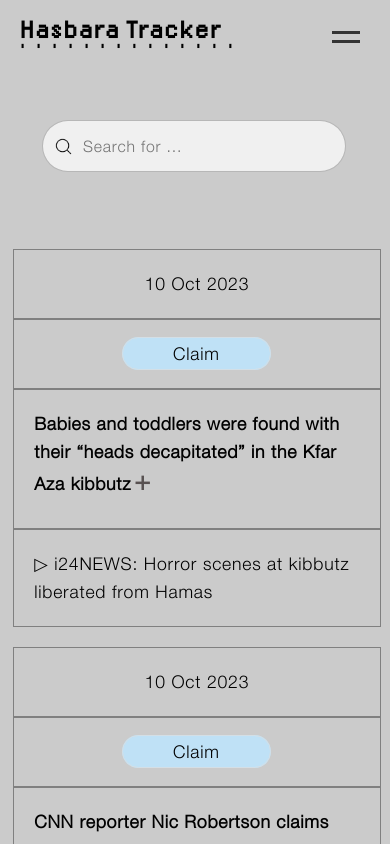
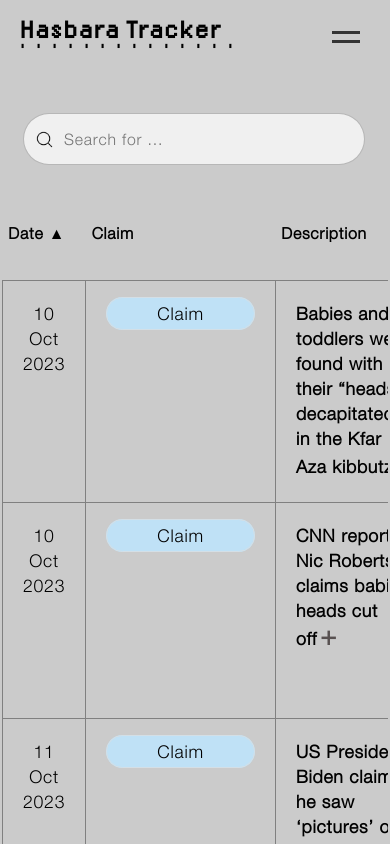
Before and after one commit to tamtzekin/hasbara-tracker, a React (Create React App) app: page /tracker in a window 390 px wide. Shown: the top 844 px of the page. Built offline with nearby package versions, Linux system fonts and the light colour scheme.

Commit message:
tracker layout on desktop + mob

```diff
--- a/src/App.css
+++ b/src/App.css
@@ -120,19 +120,6 @@ button.dotted {
     width: 90%;
 }
 
-
-
-
-
-
-
-
-
-
-
-
-/* Add this to your existing CSS file or create a new one */
-
 .mobile-menu {
     display: none;
   }
@@ -175,8 +162,7 @@ button.dotted {
 
 
 
-
-  /* Media query for mobile menu */
+/* Mobile devices (portrait and landscape) */
 @media only screen and (max-width: 768px) {
     .mobile-menu {
       /* display: flex;
@@ -208,15 +194,7 @@ button.dotted {
     .mobile-menu .hamburger-icon {
         display: flex;
     }
-}
 
-
-
-
-
-
-/* Mobile devices (portrait and landscape) */
-@media only screen and (max-width: 768px) {
     body {
         font-size: 1.1em;
     }
@@ -226,8 +204,8 @@ button.dotted {
     }
 
     .content-container {
-        margin: 15% 4% 0 -17%;
-        line-height: 28px;
+        /* margin: 15% 4% 0 -17%; */
+        /* line-height: 28px; */
     }
 
     .filters {
@@ -240,9 +218,6 @@ button.dotted {
         margin-left: 2%;
     }
 
-    .investigating {
-        padding: 5.5px;
-    }
 /*
     h1 {
         margin-left: -15%;
@@ -251,15 +226,13 @@ button.dotted {
 
     h2 {
         font-size: 1em;
-        /* position: sticky; */
     }
 
     .navbar {
         display: none;
     }
+}
 
-
-  }
 
   /* Tablets and small desktops */
   @media only screen and (min-width: 577px) and (max-width: 767px) {
--- a/src/components/Homepage.js
+++ b/src/components/Homepage.js
@@ -17,7 +17,7 @@ const Homepage = () => {
 
         <span className="content-container">
             <h2>About</h2>
-                <span className="home-text">We’re working on documenting and debunking claims made by the Israeli regime during its most recent – and unprecedented – genocidal campaign in Gaza since 7 Oct 2023. The Israeli settler-colony continues to spread disinformation to manufacture consent for ethnic cleansing and land theft, as it has since the Nakba. Our aim is to centralise this information.</span>
+                <span className="home-text">We’re working on documenting and debunking claims made by the Israeli regime during its most recent — and unprecedented — genocidal campaign in Gaza since 7 Oct 2023. The Israeli settler-colony continues to spread disinformation to manufacture consent for ethnic cleansing and land theft, as it has since the Nakba. Our aim is to centralise this information.</span>
                 <br />
                 <br />
 
--- a/src/components/Tracker.css
+++ b/src/components/Tracker.css
@@ -186,14 +186,74 @@ h1.claim-heading {
 
 .how-to {
     margin-top: 2%;
-    width: 65%;
-    margin-left: 18%;
+    width: 80%;
+    margin-left: 15%;
 }
 
 li {
     margin-left: 5.5%;
     margin-bottom: 2.5%;
 }
+
+.modal-overlay {
+    display: none;
+    position: fixed;
+    top: 0;
+    left: 0;
+    width: 100%;
+    height: 100%;
+    background: rgba(0, 0, 0, 0.99);
+    justify-content: center;
+    align-items: center;
+    /* z-index: 1000; */
+}
+
+.modal-content.video-link {
+    background: none;
+    overflow-y: hidden;
+    width: 46%;
+    height: 100%;
+}
+
+.no-results-text {
+    margin-left: 15%;
+}
+
+.play-arrow::after {
+    content: '▷\00a0';
+    font-variant-emoji: unicode;
+}
+
+.search-bar-container {
+    padding-top: 5%;
+}
+
+.search-bar {
+    width: 50%;
+    margin-top: 5%;
+    margin-bottom: 5%;
+    margin-left: 25%;
+    margin-right: auto;
+}
+
+.search-bar input {
+    height: 30px;
+    font-size: 1.1em;
+    font-family: 'HelveticaNeue_Light', Helvetica, sans-serif;
+    letter-spacing: 0.8px;
+    line-height: 25px;
+    background: #f0f0f0;
+    border:#0000003d solid 0.8px;
+    border-radius: 50px;
+    padding: 7px 0 10px 40px;
+
+    /* icon */
+    background-image: url('/public/img/magnifying-glass.png');
+    background-size: 1.3em; /* Adjust background size as needed */
+    background-repeat: no-repeat;
+    background-position: 10px center; /* Adjust the position of the image */
+}
+
 
 .table-container {
     top: 40px;
@@ -217,7 +277,8 @@ tr {
 
 thead {
     width: 100%;
-    background:#cbcbcb;
+    /* background:#cbcbcb; */
+    text-align: center;
 }
 
 th {
@@ -234,72 +295,14 @@ table.a:hover {
 }
 
 .tracker-container {
-   margin-top: 10%;
-   width: 170%;
-   margin-left: -40%;
+   margin-top: 5%;
+   width: 70%;
+   margin-left: 15%;
 }
 
 ul {
-    margin-left: -9.5%;
+    margin-left: -9.2%;
 }
-
-.modal-overlay {
-    display: none;
-    position: fixed;
-    top: 0;
-    left: 0;
-    width: 100%;
-    height: 100%;
-    background: rgba(0, 0, 0, 0.99);
-    justify-content: center;
-    align-items: center;
-    /* z-index: 1000; */
-}
-
-.modal-content.video-link {
-    background: none;
-    overflow-y: hidden;
-    width: 46%;
-    height: 100%;
-}
-
-.no-results-text {
-    margin-left: 18%;
-}
-
-.play-arrow::after {
-    content: '▷\00a0';
-    font-variant-emoji: unicode;
-}
-
-.search-bar {
-    display: block;
-    width: 65%;
-    margin-top: 5%;
-    margin-bottom: 5%;
-    margin-left: auto;
-    margin-right: auto;
-}
-
-.search-bar input {
-    height: 30px;
-    font-size: 1.1em;
-    font-family: 'HelveticaNeue_Light', Helvetica, sans-serif;
-    letter-spacing: 0.8px;
-    line-height: 25px;
-    background: #f0f0f0;
-    border:#0000003d solid 0.8px;
-    border-radius: 50px;
-    padding: 7px 0 10px 40px;
-
-    /* icon */
-    background-image: url('/public/img/magnifying-glass.png');
-    background-size: 1.3em; /* Adjust background size as needed */
-    background-repeat: no-repeat;
-    background-position: 10px center; /* Adjust the position of the image */
-}
-
-
 
 
 
@@ -323,13 +326,19 @@ ul {
     }
 
     .claim-tag {
-        margin: 0 0 0 27%;
+        margin: 0 0 0 0;
         padding-left: 50px;
         padding-right: 50px;
     }
 
+    .context-tag {
+        margin: 0 0 0 5%;
+        padding-left: 30px;
+        padding-right: 30px;
+    }
+
     .debunk-tag {
-        margin: 0 0 0 27%;
+        margin: 0 0 0 0;
         padding-left: 40px;
         padding-right: 40px;
     }
@@ -339,20 +348,14 @@ ul {
         line-height: 28px;
     }
 
-    .context-tag {
-        margin: 0 0 0 27%;
-        padding-left: 30px;
-        padding-right: 30px;
-    }
-
     .how-to {
-        font-size: 0.9em;
+        font-size: 1em;
         margin-top: 10%;
         margin-left: 10%;
     }
 
     li {
-        margin-left: -3%;
+        /* margin-left: -3%; */
         margin-bottom: 9%;
     }
 
@@ -361,10 +364,8 @@ ul {
     }
 
     .search-bar {
-        width: 80%;
-        margin-left: 5%;
-        margin-right: auto;
-        margin-bottom: 10%;
+        width: 90%;
+        margin-left: 1%;
     }
 
     .search-bar input {
@@ -372,17 +373,18 @@ ul {
         padding: 10px 0 10px 40px;
     }
 
-    .table-container {
-        display: flex;
+    .search-bar-container {
+        margin-top: 20%;
     }
 
     table {
         border: none;
-        top: 20px;
+        width: 100%;
+        border-collapse: collapse;
     }
 
     tr {
-        display: block;
+        /* display: block; */
         margin-bottom: 20px;
         margin-top: 20px;
         /* padding-bottom: 30px; */
@@ -390,41 +392,35 @@ ul {
     }
 
     td {
-        display: block;
+        /* display: block; */
         border-bottom: none;
         text-align: left;
         padding: 25px;
         margin: 0 -4% 0 -4%;
     }
 
-    /* Disabled - until I figure out a better way to structure the page */
     thead {
-        display: none;
         border: none;
-        position: fixed;
         height: 80px;
-        top: 4%;
+        top: 0;
         left: 1%;
         z-index: 2;
         border-bottom: #867d7d solid 0.5px;
-        /* padding-bottom: 10px; */
     }
 
     th {
-        /* display: block; */
-        padding-left: 5%;
+        padding-left: 1%;
         text-align: left;
         font-size: 0.9em;
-        font-weight: 400;
-        position: -webkit-sticky;
-        position: sticky;
     }
 
     .tracker-container {
         margin-top: 10%;
-        width: 97%;
-        margin-left: 1.5%;
-
+        width: 110%;
+        margin-left: -5%;
+        overflow-x: auto;
+        -webkit-overflow-scrolling: touch;
+        /* overflow-y: auto; */
     }
 
     .arrow {
@@ -462,45 +458,3 @@ ul {
         width: 100% !important;
         z-index: 2;
     }
-
-/* .modal-content.img-link {
-    display: flex;
-    justify-content: center;
-    align-items: center;
-    background: #fff;
-    max-width: 100%;
-    max-height: 100%;
-    overflow-y: hidden;
-    width: 100%;
-    height: 100%;
-    padding: 0 0 0 35%;
-    box-sizing: border-box;
-} */
-
-/* .modal-content.img-link img {
-    max-width: 100%;
-    max-height: 100%;
-    display: block;
-    margin: auto;
-} */
-
-/* .modal-content.tweet-link {
-    display: flex;
-    justify-content: center;
-    align-items: center;
-    background: #fff;
-    max-width: 100%;
-    max-height: 100%;
-    overflow-y: hidden;
-    width: 100%;
-    height: 100%;
-    padding: 5% 0 0 38%;
-    box-sizing: border-box;
-} */
-
-/* .modal-content.tweet-link img {
-    max-width: 100%;
-    max-height: 100%;
-    display: block;
-    margin: auto;
-} */
--- a/src/components/Tracker.js
+++ b/src/components/Tracker.js
@@ -118,10 +118,12 @@ export default function Tracker() {
             <NavBar />
         </span>
 
-        <div class="content-container">
+        {/* <div class="content-container"></div> */}
+        <div class="search-bar-container">
+            <SearchBar filter={globalFilter || ''} setFilter={setGlobalFilter} />
+        </div>
+
         <div class="tracker-container">
-            <SearchBar filter={globalFilter || ''} setFilter={setGlobalFilter} />
-
             {rows.length === 0 ? (
                 <>
                 <div class="no-results-text">No results found. Try searching a different word or phrase.</div><div class="how-to">
@@ -191,7 +193,6 @@ export default function Tracker() {
             </table>
             )}
         <div class="back-to-top"><a href="#top">🔺 Back to top</a></div>
-        </div>
 
         </div>
         </>
```
